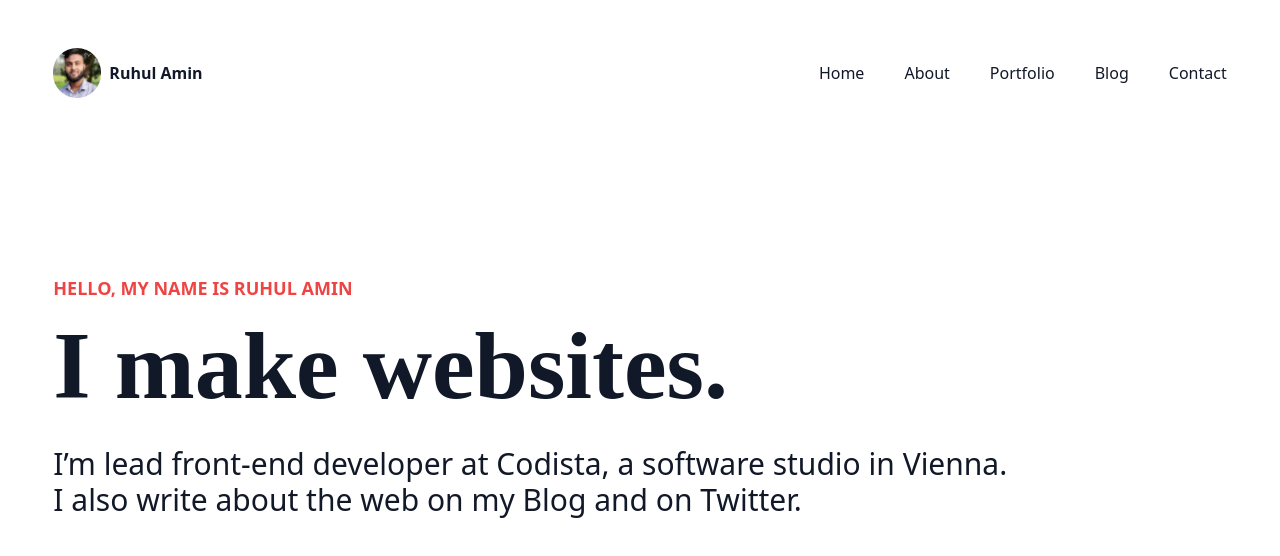
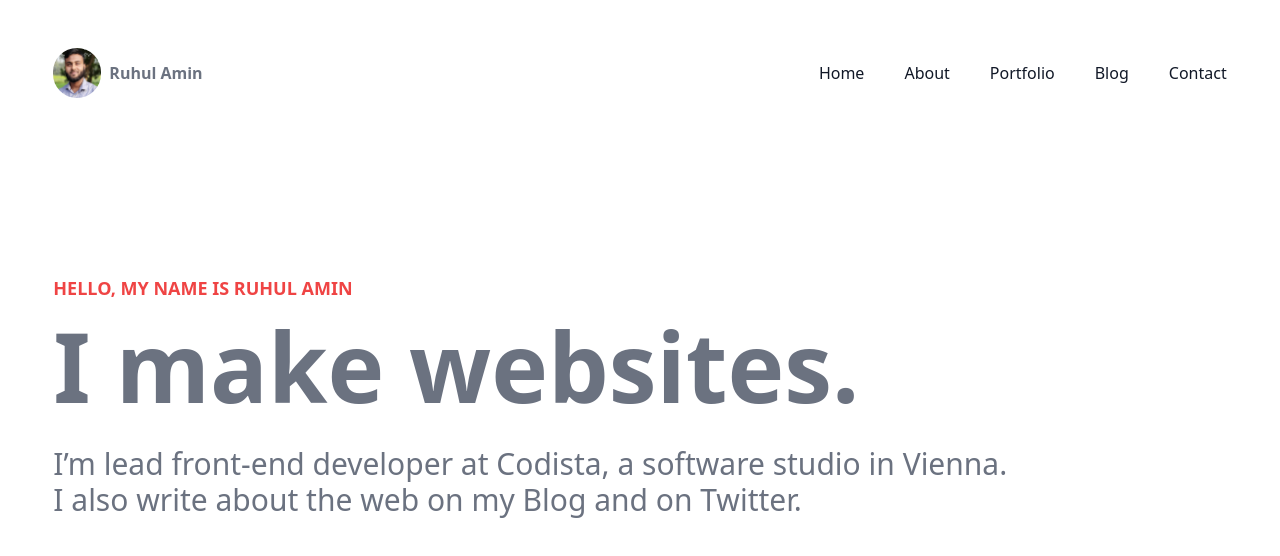
Before and after one commit to developerruhul/ruhulamin.dev, a React (Vite) app: page / in a window 1280 px wide. Shown: the top 556 px of the page. Built offline with nearby package versions, Linux system fonts and the light colour scheme.

Commit message:
config: replace Inter with taviraj font

```diff
--- a/index.html
+++ b/index.html
@@ -1,12 +1,17 @@
 <!DOCTYPE html>
-<html lang="en" class="text-gray-900 antialiased bg-white">
+<html lang="en" class="text-gray-500 antialiased bg-white h-full">
   <head>
     <meta charset="UTF-8" />
     <link rel="icon" type="image/svg+xml" href="src/favicon.svg" />
+    <link rel="preconnect" href="https://fonts.gstatic.com" />
+    <link
+      href="https://fonts.googleapis.com/css2?family=Inter:wght@100;200;300;400;500;600;700;800;900&display=swap"
+      rel="stylesheet"
+    />
     <meta name="viewport" content="width=device-width, initial-scale=1.0" />
     <title>Vite App</title>
   </head>
-  <body>
+  <body class="h-full">
     <div id="root"></div>
     <script type="module" src="/src/main.jsx"></script>
   </body>
--- a/tailwind.config.js
+++ b/tailwind.config.js
@@ -4,7 +4,6 @@ module.exports = {
   theme: {
     extend: {},
     fontFamily: {
-      taviraj: ['Taviraj', 'serif']
     }
   },
   variants: {
```
